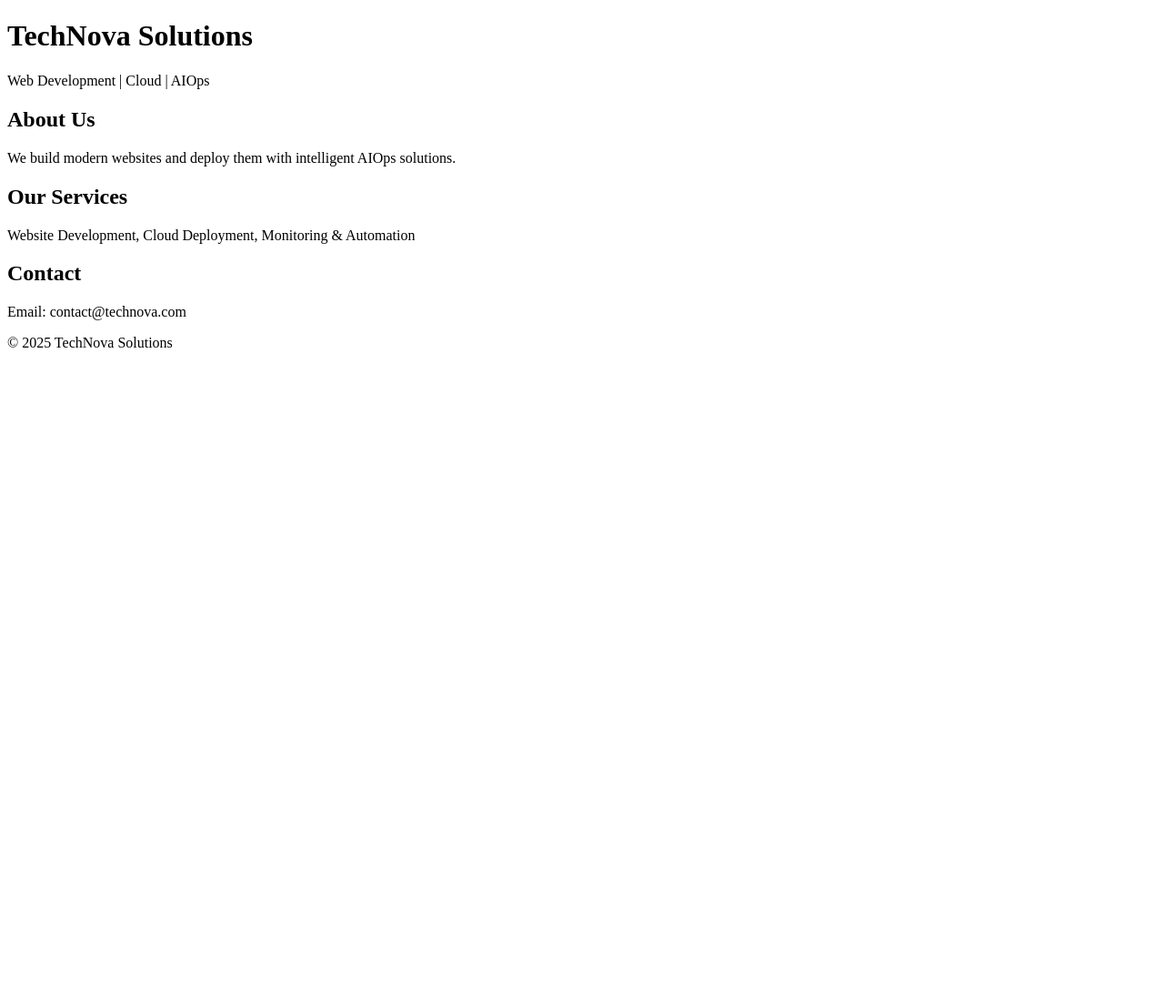
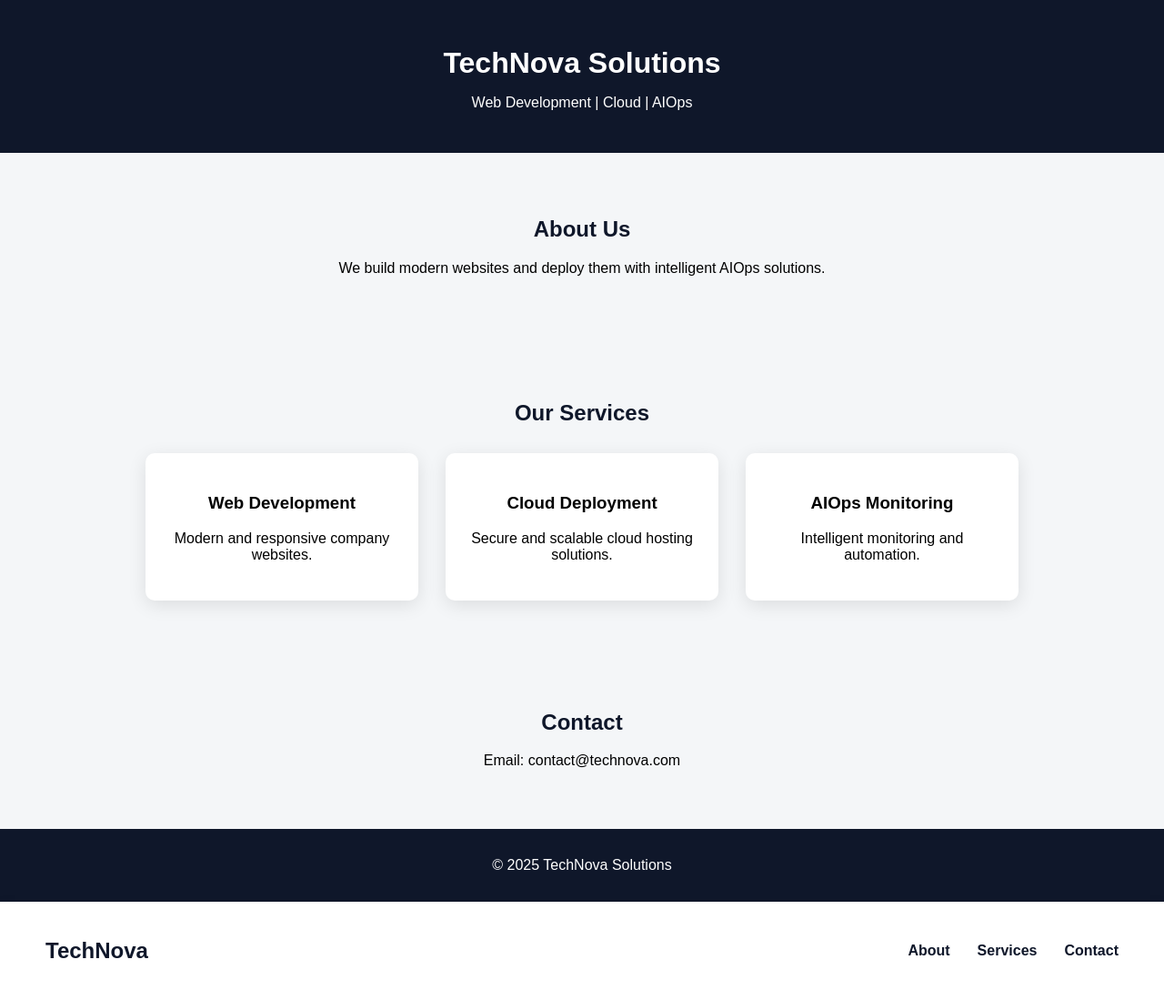
Before and after one commit to Muneebgondal-a/company-website, a plain HTML site: page index.html in a window 1280 px wide. Shown: the whole page at 91% size. Before the commit the page ends 800 px from the top, so only its background shows below. Drawn offline with Linux system fonts and the light colour scheme; files that its build step writes are made by us from their sources.

Commit message:
Add files via upload

```diff
--- a/index.html
+++ b/index.html
@@ -16,17 +16,36 @@
     <p>Web Development | Cloud | AIOps</p>
 </header>
 
-<section>
+<section id="about">
+
     <h2>About Us</h2>
     <p>We build modern websites and deploy them with intelligent AIOps solutions.</p>
 </section>
 
-<section>
+<section id="services">
     <h2>Our Services</h2>
-    <p>Website Development, Cloud Deployment, Monitoring & Automation</p>
+
+    <div class="services">
+        <div class="card">
+            <h3>Web Development</h3>
+            <p>Modern and responsive company websites.</p>
+        </div>
+
+        <div class="card">
+            <h3>Cloud Deployment</h3>
+            <p>Secure and scalable cloud hosting solutions.</p>
+        </div>
+
+        <div class="card">
+            <h3>AIOps Monitoring</h3>
+            <p>Intelligent monitoring and automation.</p>
+        </div>
+    </div>
+
 </section>
 
-<section>
+<section id="contact">
+
     <h2>Contact</h2>
     <p>Email: contact@technova.com</p>
 </section>
@@ -36,4 +55,13 @@
 </footer>
 
 </body>
+<nav class="navbar">
+    <h2 class="logo">TechNova</h2>
+    <ul class="nav-links">
+        <li><a href="#about">About</a></li>
+        <li><a href="#services">Services</a></li>
+        <li><a href="#contact">Contact</a></li>
+    </ul>
+</nav>
+
 </html>
--- a/style.css
+++ b/style.css
@@ -0,0 +1,71 @@
+.navbar {
+    display: flex;
+    justify-content: space-between;
+    align-items: center;
+    padding: 20px 50px;
+    background: white;
+    box-shadow: 0 2px 10px rgba(0,0,0,0.1);
+}
+
+.logo {
+    color: #0f172a;
+}
+
+.nav-links {
+    list-style: none;
+    display: flex;
+    gap: 30px;
+}
+
+.nav-links a {
+    text-decoration: none;
+    color: #0f172a;
+    font-weight: bold;
+}
+
+body {
+    margin: 0;
+    font-family: Arial, sans-serif;
+    background-color: #f4f6f8;
+}
+
+header {
+    background: #0f172a;
+    color: white;
+    padding: 30px;
+    text-align: center;
+}
+
+header h1 {
+    margin-bottom: 10px;
+}
+
+section {
+    padding: 50px;
+    text-align: center;
+}
+
+section h2 {
+    color: #0f172a;
+}
+
+footer {
+    background: #0f172a;
+    color: white;
+    padding: 15px;
+    text-align: center;
+}
+.services {
+    display: flex;
+    justify-content: center;
+    gap: 30px;
+    margin-top: 30px;
+}
+
+.card {
+    background: white;
+    padding: 25px;
+    width: 250px;
+    border-radius: 10px;
+    box-shadow: 0 5px 20px rgba(0,0,0,0.1);
+}
```
